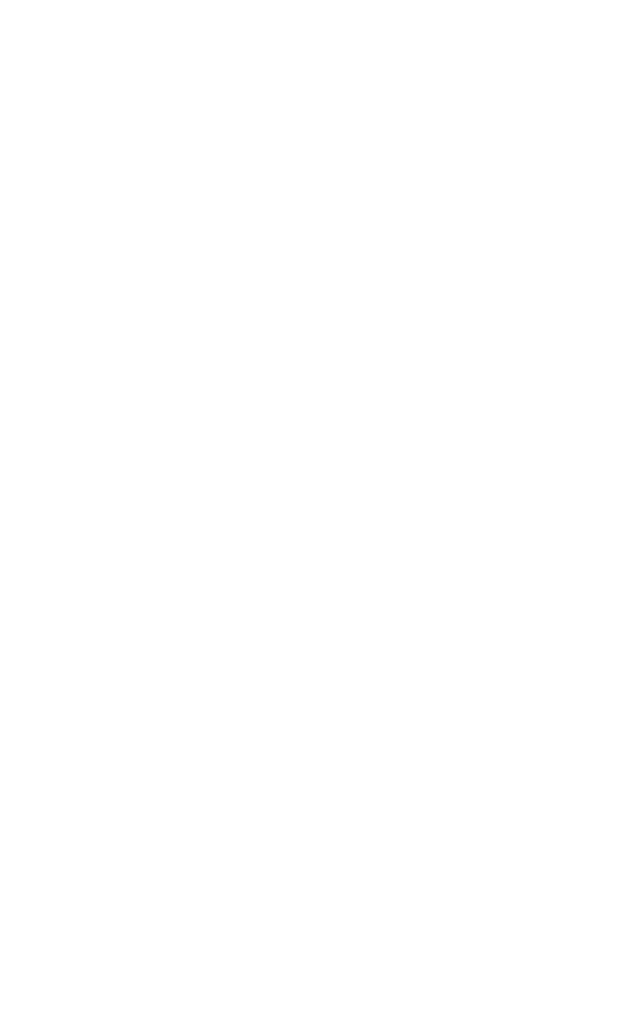
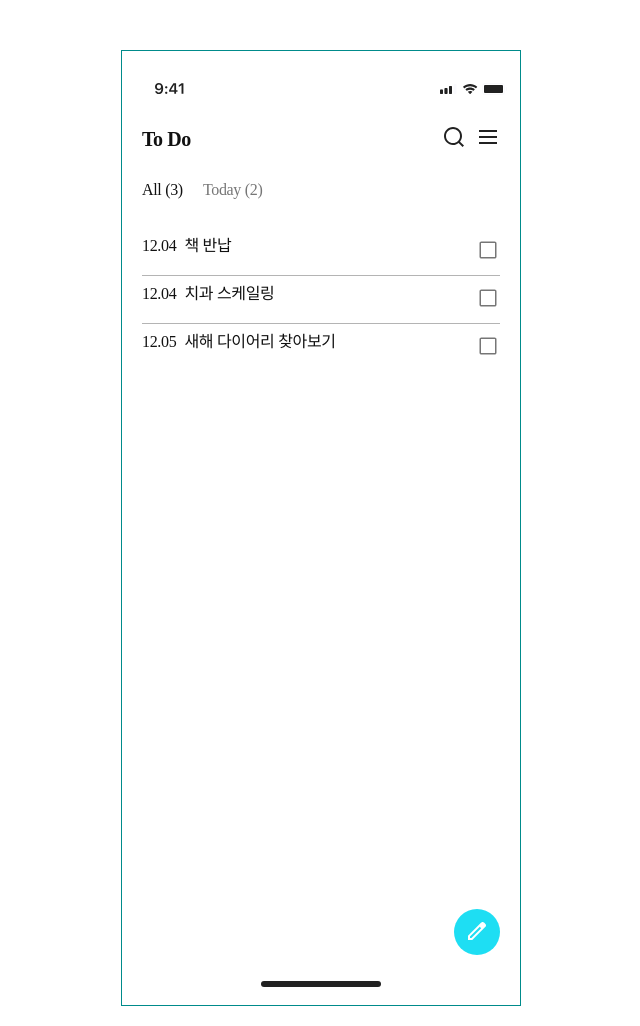
Before and after one commit to leeseyeonn/ncs_todo, a plain HTML site: page index.html in a window 1280 px wide. Shown: the whole page, without its empty margins (319-959 px from the left). Before the commit the page ends 800 px from the top, so only its background shows below. Drawn offline with Linux system fonts and the light colour scheme.

Commit message:
ncs 251204

```diff
--- a/index.html
+++ b/index.html
@@ -9,6 +9,62 @@
     <script src="./index.js" defer></script>
 </head>
 <body>
-
+    <main>
+        <div class="status_bar"><img src="./images/Status_Bar.svg" alt="상태바"></div>
+        <section class="title_menu">
+            <h2>To Do</h2>
+            <div class="menu">
+                <div class="search"><img src="./images/search.svg" alt="검색"></div>
+                <div class="side_menu"><img src="./images/menu.svg" alt="메뉴"></div>
+            </div>
+        </section>
+        <div class="list_count">
+            <p>All (3)</p>
+            <p>Today (2)</p>
+        </div>
+        <div class="list">
+            <ul>
+                <!-- 할 일1 -->
+                <li>
+                    <div class="date_content">
+                        <p class="date">12.04</p>
+                        <p class="content">책 반납</p>
+                    </div>
+                    <button type="button" class="check"><img src="./images/checkbox_off.svg" alt="체크off"></button>
+                </li>
+                <!-- 할 일2 -->
+                <li>
+                    <div class="date_content">
+                        <p class="date">12.04</p>
+                        <p class="content">치과 스케일링</p>
+                    </div>
+                    <button type="button" class="check"><img src="./images/checkbox_off.svg" alt="체크off"></button>
+                </li>
+                <!-- 할 일3 -->
+                <li>
+                    <div class="date_content">
+                        <p class="date">12.05</p>
+                        <p class="content">새해 다이어리 찾아보기</p>
+                    </div>
+                    <button type="button" class="check"><img src="./images/checkbox_off.svg" alt="체크off"></button>
+                </li>
+            </ul>
+        </div>
+        <button type="button" class="edit"><img src="./images/edit.svg" alt=""></button>
+        <div class="add_box">
+            <div class="row1">
+                <button type="button" class="cancel"><img src="./images/close.svg" alt=""></button>
+                <button type="button" class="save">저장</button>
+            </div>
+            <div class="todo_date">
+                <img src="./images/acute.svg" alt="">
+                <span>2025. 12. 11. 목요일</span>
+            </div>
+            <div class="text_box">
+                <textarea class="text_on" placeholder="할 일을 입력해 주세요."></textarea>
+            </div>
+        </div>
+        <div class="notch"><img src="./images/notch.svg" alt=""></div>
+    </main>
 </body>
 </html>
--- a/index.js
+++ b/index.js
@@ -0,0 +1,25 @@
+const checkBox = document.querySelectorAll('.check img')
+console.log(checkBox)
+
+
+checkBox.forEach(btn => {
+    btn.addEventListener('click', () => {
+
+        if (btn.src.includes('checkbox_off')) {
+            btn.src = "./images/checkbox_on.svg";
+        } else {
+            btn.src = "./images/checkbox_off.svg";
+        }
+
+    });
+});
+
+
+const editBtn = document.querySelector('.edit')
+const addBox = document.querySelector('.add_box')
+
+console.log (editBtn,addBox)
+
+editBtn.addEventListener('click',()=>{
+    addBox.classList.toggle('active')
+})
--- a/index.scss
+++ b/index.scss
@@ -0,0 +1,140 @@
+main {
+    overflow: hidden;
+    position: relative;
+    border: 1px solid darkcyan;
+    width: 400px;
+    height: 956px;
+    margin: 50px auto;
+    padding: 0 20px;
+    .status_bar {
+        margin: 15px auto;
+        display: flex;
+        flex-flow: column nowrap;
+        align-items: center;
+        img {
+        }
+    }
+    .title_menu {
+        margin-bottom: 30px;
+        display: flex;
+        align-items: center;
+        justify-content: space-between;
+        h2 {
+            font-weight: 600;
+            font-size: 20px;
+
+        }
+        .menu {
+            display: flex;
+            gap:10px;
+            .search {
+                img {}
+            }
+            .side_menu {
+                img {}
+            }
+        }
+    }
+    .list_count {
+        display: flex;
+        gap: 20px;
+        margin-bottom: 30px;
+        >p {
+            line-height: 16px;
+        }
+        p:nth-of-type(1) {
+            font-weight: 500;
+        }
+        p:nth-of-type(2) {color:#767676;}
+    }
+    .list {
+        ul {
+            li {
+                display: flex;
+                justify-content: space-between;
+                padding: 10px 0;
+                border-top: 1px solid #b4b4b4;
+                .date_content {
+                    display: flex;
+                    p {}
+                    .date {
+                        font-weight: 500;
+                        margin-right: 8px;
+                    }
+                    .content {}
+                }
+                .check {
+
+                    img {}
+                }
+            }
+            li:first-child {border:none;}
+        }
+    }
+    .edit {
+        position: absolute;
+        bottom: 50px;
+        right:20px;
+        width: 46px;
+        height: 46px;
+        background-color: #1EDEF3;
+        border-radius: 23px;
+        img {}
+    }
+    .edit:hover {
+        background-color: #67F0FF;
+    }
+
+    .add_box {
+        z-index: 999;
+        position: relative;
+        background-color: #fff;
+        position: absolute;
+        top:40%; left: 50%;
+        transform: translate(-50%,-50%);
+        width: calc(100% - 40px);
+        display: none;
+        height: fit-content;
+        padding: 10px;
+        border: 1px solid #212121;
+        .row1 {
+            margin-bottom: 30px;
+            display: flex;
+            justify-content: space-between;
+            .cancel {}
+            .save {}
+        }
+        .todo_date {
+            margin-bottom: 10px;
+            display: flex;
+            align-items: center;
+            img {}
+            span {margin-left: 10px;}
+        }
+        .text_box {
+            border: 0.5px solid #b4b4b4;
+            .text_on {
+                padding: 10px;
+                height: 175px;
+                width: 100%;
+            }
+        }
+    }
+    .add_box.active {
+        display: block;
+    }
+
+
+
+    .notch {
+        position: absolute;
+        bottom: 0;
+        left: 50%;
+        transform: translate(-50%,-50%);
+        display: flex;
+        flex-flow: column nowrap;
+        align-items: center;
+        margin: 15px auto;
+        img {}
+    }
+}
```
Also changed, not shown: images/Status_Bar.svg (added), images/acute.svg (added), images/close.svg (added), images/notch.svg (added), index.css, 1 other file.
